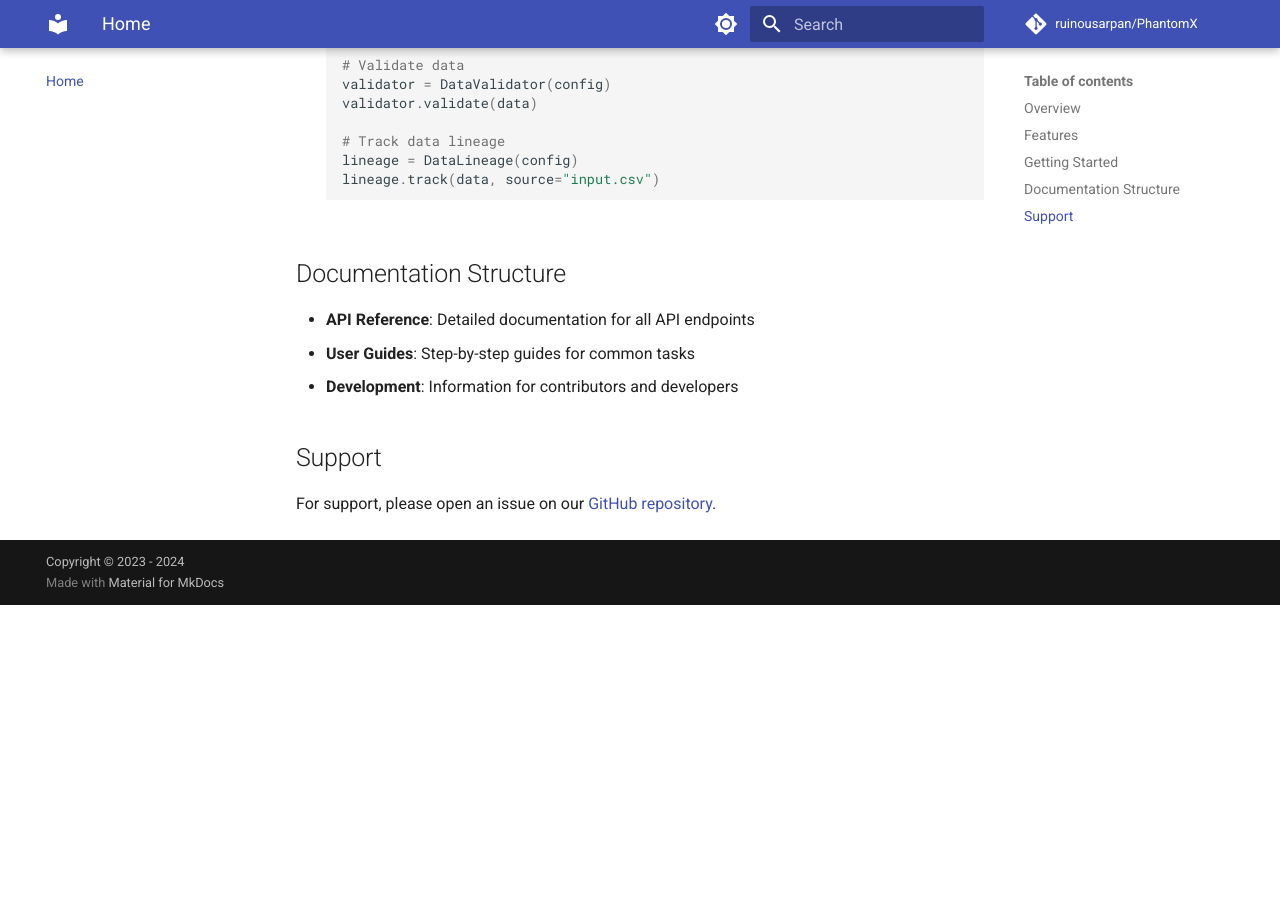
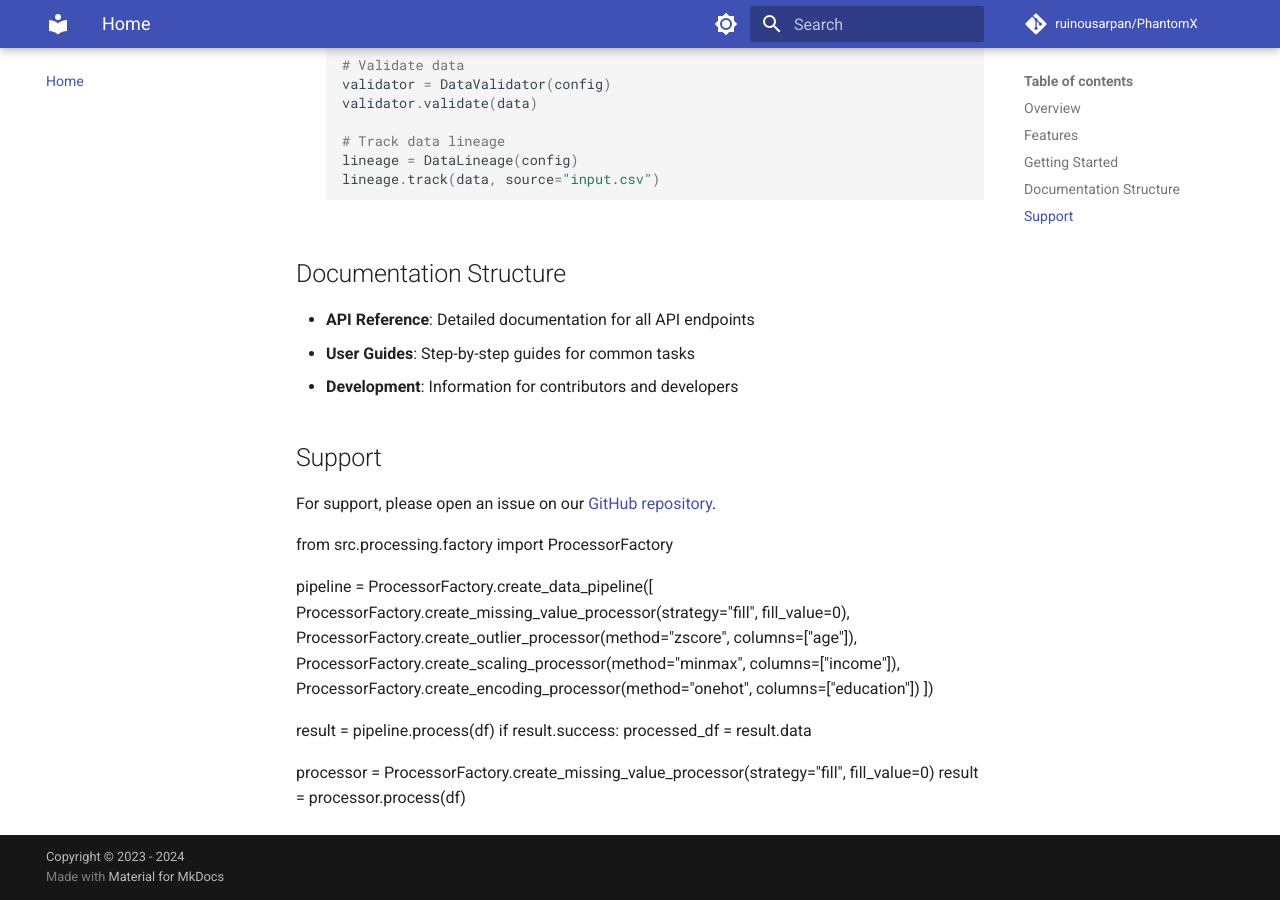
Before and after one commit to ruinousarpan/PhantomX, an MkDocs documentation site: the page built from docs/index.md, in a window 1280 px wide and 900 px high, scrolled down 1212 px. Built offline with MkDocs 1.6.1 and Material for MkDocs 9.7.7, drawn with Linux system fonts in a browser that asks for light colours; comment, search, counter and statistics services are not loaded; before the commit the page ends 1817 px from its top, so only the background shows below that.

Commit message:
Add PhantomX docs

```diff
--- a/docs/index.md
+++ b/docs/index.md
@@ -58,3 +58,19 @@ To get started with Python AI Core, follow these steps:
 ## Support
 
 For support, please open an issue on our [GitHub repository](https://github.com/ruinousarpan/PhantomX/issues).
+
+from src.processing.factory import ProcessorFactory
+
+pipeline = ProcessorFactory.create_data_pipeline([
+    ProcessorFactory.create_missing_value_processor(strategy="fill", fill_value=0),
+    ProcessorFactory.create_outlier_processor(method="zscore", columns=["age"]),
+    ProcessorFactory.create_scaling_processor(method="minmax", columns=["income"]),
+    ProcessorFactory.create_encoding_processor(method="onehot", columns=["education"])
+])
+
+result = pipeline.process(df)
+if result.success:
+    processed_df = result.data
+
+processor = ProcessorFactory.create_missing_value_processor(strategy="fill", fill_value=0)
+result = processor.process(df)
```
